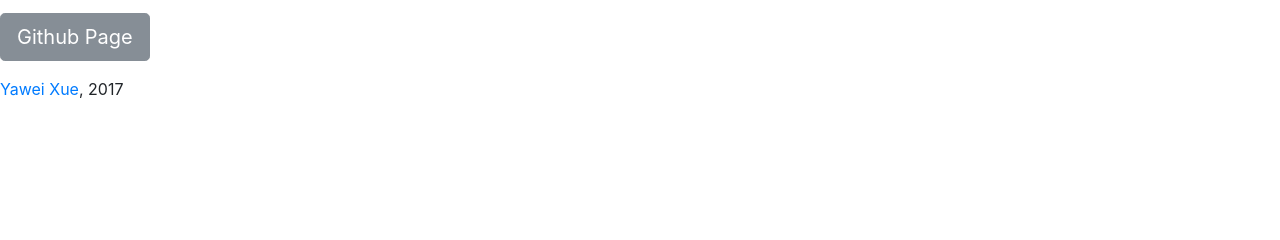
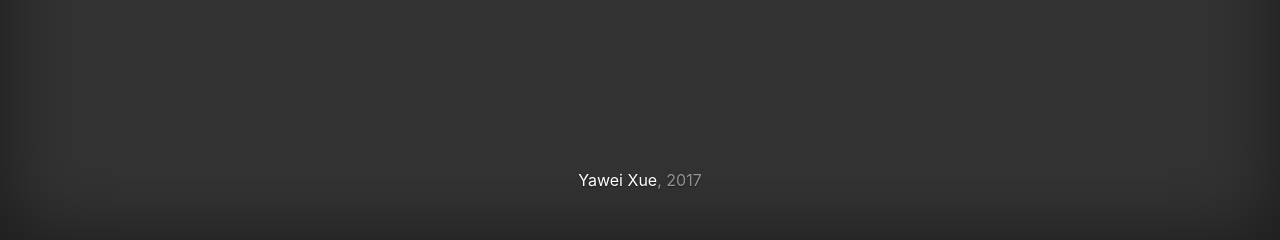
Before and after one commit to xueyawei/xueyawei.github.io, a plain HTML site: page index.html in a window 1280 px wide. Shown: the part 560-800 px from the top of the page. Drawn offline with nearby package versions, Linux system fonts and the light colour scheme.

Commit message:
Update index.html

```diff
--- a/index.html
+++ b/index.html
@@ -12,7 +12,7 @@
     <!-- Bootstrap core CSS -->
     <link rel="stylesheet" href="https://maxcdn.bootstrapcdn.com/bootstrap/4.0.0-beta/css/bootstrap.min.css" integrity="sha384-/Y6pD6FV/Vv2HJnA6t+vslU6fwYXjCFtcEpHbNJ0lyAFsXTsjBbfaDjzALeQsN6M" crossorigin="anonymous">
 
-    <link href="cover1.css" rel="stylesheet">
+    <link href="cover_index.css" rel="stylesheet">
 </head>
 
 <body>
```
